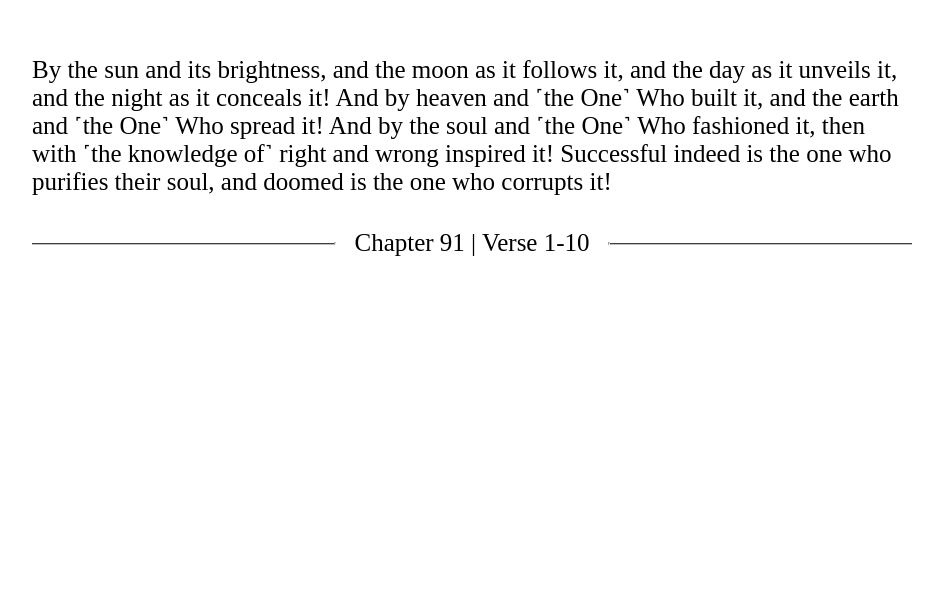
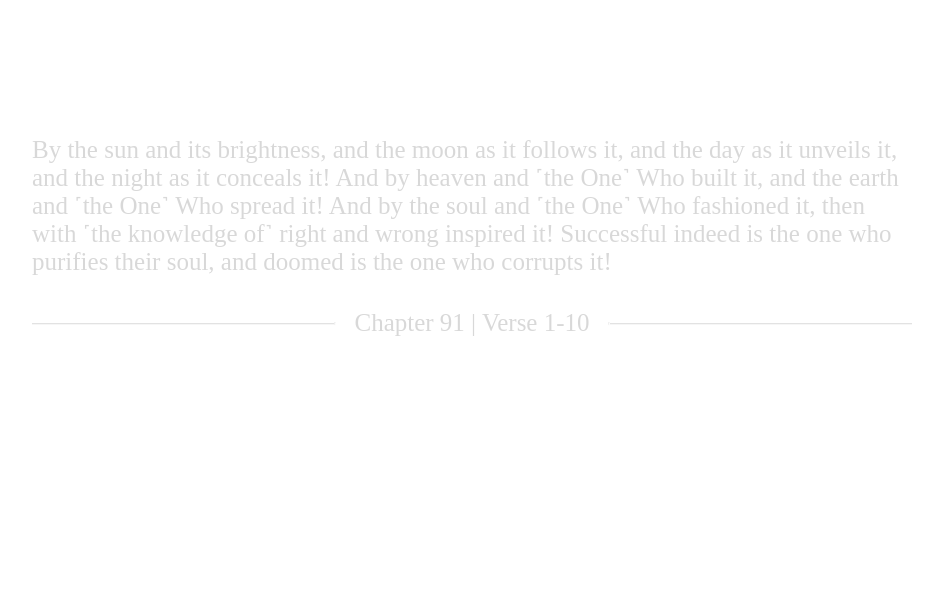
Before and after one commit to youshamahmood96/adecor-first-project, a Next.js app: page / in a window 1280 px wide. Shown: the part 1079-1680 px from the top of the page, without its empty margins (168-1111 px from the left). Built offline with nearby package versions, Linux system fonts and the light colour scheme; a web font is replaced by a local one.

Commit message:
mobile version changed

```diff
--- a/components/Landing/Landing.js
+++ b/components/Landing/Landing.js
@@ -4,9 +4,14 @@ import Verses from './Verses'
 import VersesMobile from './VersesMobile'
 import Vox from './Vox'
 const Landing = ()=>{
+  const setInitialWidth=()=>{
+    if(typeof window !=='undefined'){
+      return window.innerWidth
+    }
+  }
     const [dimensions, setDimensions] = useState({
         height: undefined,
-        width: 680
+        width: setInitialWidth()
       })
       useEffect(()=>{
         if(typeof window !=='undefined')
@@ -28,6 +33,7 @@ const Landing = ()=>{
         }
       },[])
       const {width} = dimensions
+      console.log(width)
     return(
         <>
         <Hero></Hero>
--- a/components/Landing/Verses.js
+++ b/components/Landing/Verses.js
@@ -7,7 +7,6 @@ const Verses = () => {
     const propB = useRef(null)
     const propC = useRef(null)
     const propD = useRef(null)
-    console.log(propA);
     const [progressA, setProgressA] = useState(0.15)
     const [progressB, setProgressB] = useState(0)
     const [progressC, setProgressC] = useState(0)
```
